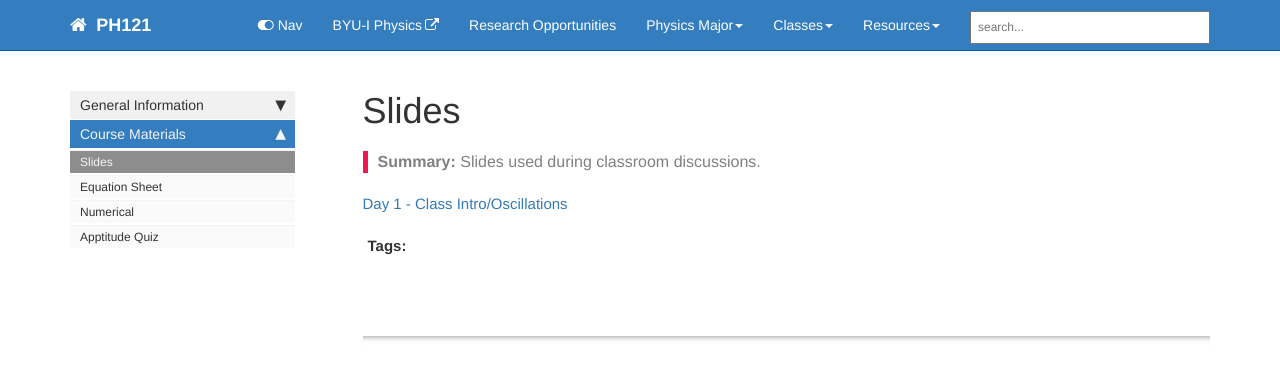
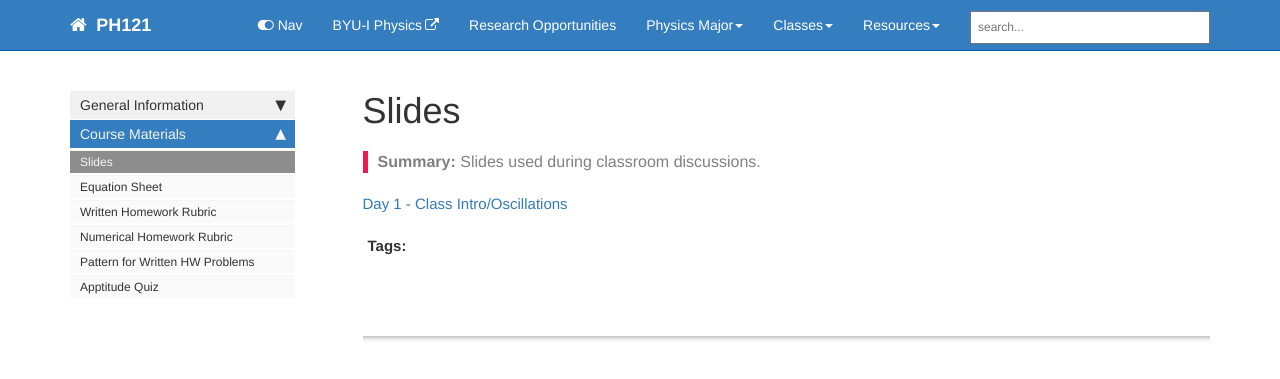
Before and after one commit to lancejnelson/PH323, a Jekyll site: the page built from course_docs/slides.md, in a window 1280 px wide. Shown: the top 379 px of the page. Built offline with Jekyll 4.4.1, drawn with Linux system fonts in a browser that asks for light colours; comment, search, counter and statistics services are not loaded.

Commit message:
added links on sidebar for Rubrics

```diff
--- a/_data/sidebars/mydoc_sidebar.yml
+++ b/_data/sidebars/mydoc_sidebar.yml
@@ -48,8 +48,16 @@ entries:
       url: /files\/equation_sheet.pdf
       output: web, pdf
 
-    - title: Numerical
-      url: /hexbin.html
+    - title: Written Homework Rubric
+      url: /files\/PH121_Homework_Grading_Rubric.pdf
+      output: web, pdf
+
+    - title: Numerical Homework Rubric
+      url: /files\/PH121_Numerical_Grading_Rubric.pdf
+      output: web, pdf
+
+    - title: Pattern for Written HW Problems
+      url: /files\/3DBESNUB.pdf
       output: web, pdf
 
     - title: Apptitude Quiz
```
